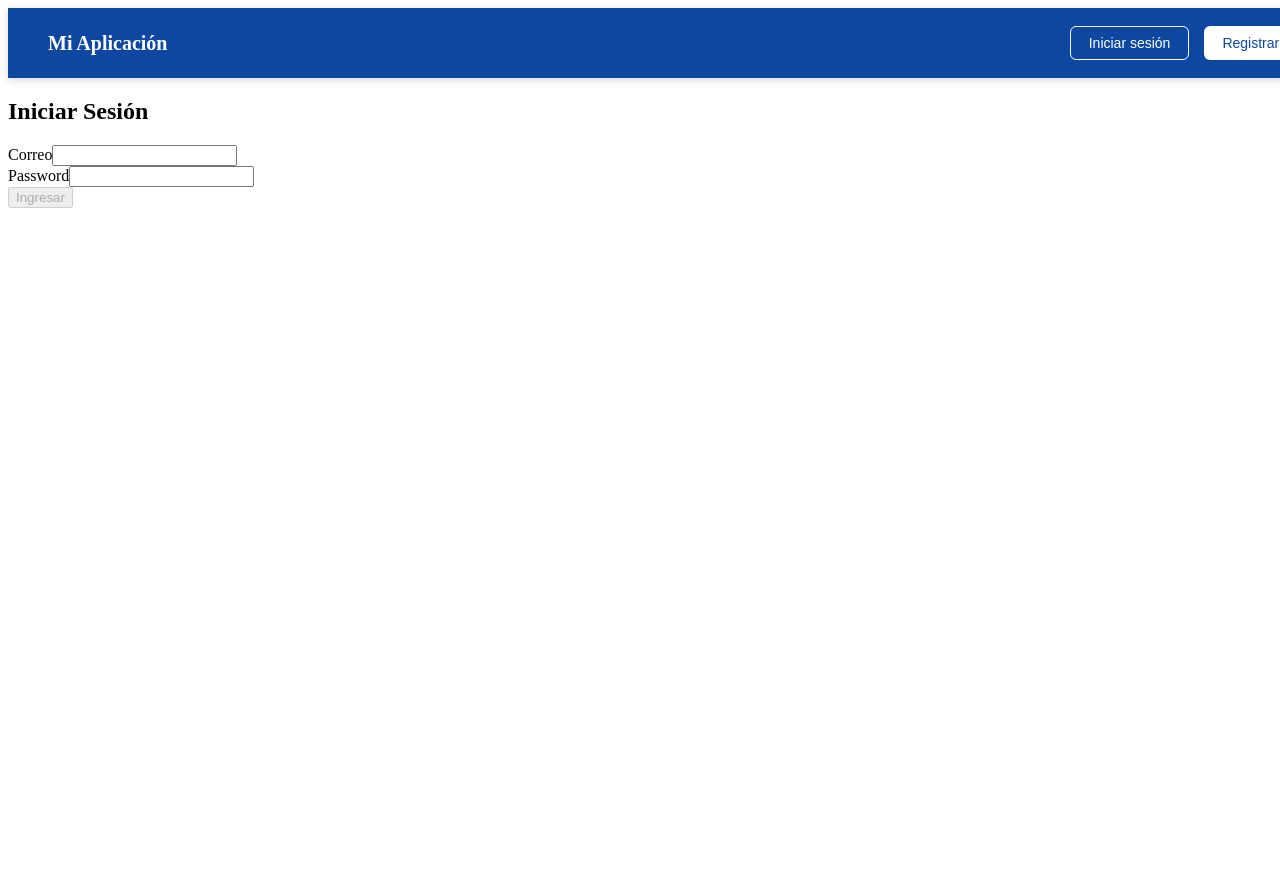
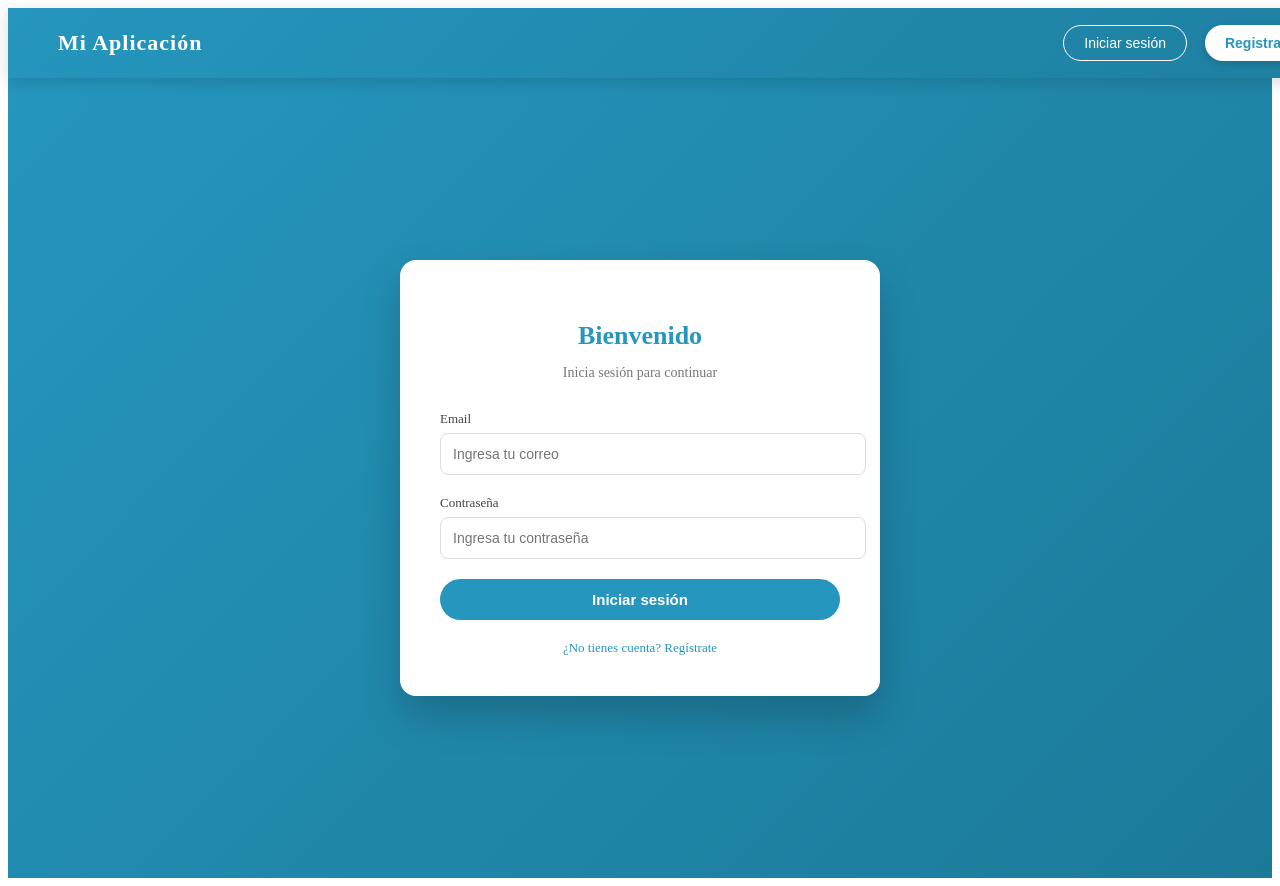
Before and after one commit to davidcr08/RenneFront, an Angular app: page /login in a window 1280 px wide. Shown: the top 886 px of the page. Before the commit the page ends 800 px from the top, so only its background shows below. Built offline with nearby package versions, Linux system fonts and the light colour scheme.

Commit message:
Upgrade login

```diff
--- a/src/app/app.config.ts
+++ b/src/app/app.config.ts
@@ -2,10 +2,11 @@ import { ApplicationConfig, provideBrowserGlobalErrorListeners, provideZoneChang
 import { provideRouter } from '@angular/router';
 import { provideHttpClient } from '@angular/common/http';
 import { Routes } from '@angular/router';
-import { LoginPage } from './features/auth/login.page';
+import { Login } from './features/auth/login/login';
+
 
 export const routes: Routes = [
-  { path: 'login', component: LoginPage },
+  { path: 'login', component: Login },
   { path: '', redirectTo: 'login', pathMatch: 'full' }
 ];
 
--- a/src/app/core/navbar/navbar.css
+++ b/src/app/core/navbar/navbar.css
@@ -1,51 +1,69 @@
 .navbar {
   width: 100%;
   height: 70px;
-  padding: 0 40px;
+  padding: 0 50px;
 
   display: flex;
   justify-content: space-between;
   align-items: center;
 
-  background-color: #0d47a1;
-  box-shadow: 0 2px 8px rgba(0, 0, 0, 0.15);
+  background: linear-gradient(135deg, #2596be, #1e7fa0);
+  backdrop-filter: blur(6px);
+  box-shadow: 0 4px 15px rgba(0, 0, 0, 0.15);
+
+  position: sticky;
+  top: 0;
+  z-index: 1000;
 }
 
 .logo {
   color: white;
-  font-size: 20px;
-  font-weight: 600;
+  font-size: 22px;
+  font-weight: 700;
+  letter-spacing: 1px;
+  transition: 0.3s ease;
+}
+
+.logo:hover {
+  opacity: 0.85;
+  transform: scale(1.05);
 }
 
 .buttons {
   display: flex;
-  gap: 15px;
+  gap: 18px;
 }
 
 button {
-  padding: 8px 18px;
-  border-radius: 6px;
+  padding: 9px 20px;
+  border-radius: 30px;
   border: none;
   cursor: pointer;
   font-size: 14px;
-  transition: 0.3s ease;
+  font-weight: 500;
+  transition: all 0.3s ease;
 }
 
 .login-btn {
   background-color: transparent;
   color: white;
-  border: 1px solid white;
+  border: 1.5px solid white;
 }
 
 .login-btn:hover {
-  background-color: rgba(255, 255, 255, 0.15);
+  background-color: rgba(255, 255, 255, 0.2);
+  transform: translateY(-2px);
 }
 
 .register-btn {
   background-color: white;
-  color: #0d47a1;
+  color: #2596be;
+  font-weight: 600;
+  box-shadow: 0 3px 8px rgba(0, 0, 0, 0.15);
 }
 
 .register-btn:hover {
-  background-color: #e3f2fd;
+  background-color: #e6f7fc;
+  transform: translateY(-2px);
+  box-shadow: 0 5px 12px rgba(0, 0, 0, 0.2);
 }
--- /dev/null
+++ b/src/app/features/auth/login/login.css
@@ -0,0 +1,117 @@
+/* Fondo completo */
+.login-container {
+  height: 100vh;
+  display: flex;
+  justify-content: center;
+  align-items: center;
+
+  background: linear-gradient(135deg, #2596be, #1c7a99);
+}
+
+/* Tarjeta */
+.login-card {
+  width: 400px;
+  padding: 40px;
+
+  background: white;
+  border-radius: 16px;
+  box-shadow: 0 20px 40px rgba(0, 0, 0, 0.2);
+
+  text-align: center;
+  animation: fadeIn 0.6s ease;
+}
+
+.login-card h2 {
+  margin-bottom: 10px;
+  font-size: 26px;
+  font-weight: 700;
+  color: #2596be;
+}
+
+.subtitle {
+  margin-bottom: 30px;
+  color: #777;
+  font-size: 14px;
+}
+
+/* Inputs */
+.form-group {
+  margin-bottom: 20px;
+  text-align: left;
+}
+
+.form-group label {
+  font-size: 13px;
+  font-weight: 500;
+  color: #444;
+  display: block;
+  margin-bottom: 6px;
+}
+
+.form-group input {
+  width: 100%;
+  padding: 12px;
+  border-radius: 8px;
+  border: 1px solid #ddd;
+  font-size: 14px;
+  transition: 0.3s ease;
+}
+
+.form-group input:focus {
+  border-color: #2596be;
+  outline: none;
+  box-shadow: 0 0 0 3px rgba(37, 150, 190, 0.2);
+}
+
+/* Botón */
+.login-button {
+  width: 100%;
+  padding: 12px;
+  border-radius: 30px;
+  border: none;
+  font-size: 15px;
+  font-weight: 600;
+  cursor: pointer;
+
+  background-color: #2596be;
+  color: white;
+  transition: 0.3s ease;
+}
+
+.login-button:hover {
+  background-color: #1c7a99;
+  transform: translateY(-2px);
+}
+
+/* Links */
+.extra-links {
+  margin-top: 20px;
+  font-size: 13px;
+}
+
+.extra-links a {
+  color: #2596be;
+  text-decoration: none;
+  font-weight: 500;
+}
+
+.extra-links a:hover {
+  text-decoration: underline;
+}
+
+/* Animación */
+@keyframes fadeIn {
+  from {
+    opacity: 0;
+    transform: translateY(15px);
+  }
+  to {
+    opacity: 1;
+    transform: translateY(0);
+  }
+}
+.error-message {
+  margin-top: 15px;
+  color: #e53935;
+  font-size: 14px;
+}
--- /dev/null
+++ b/src/app/features/auth/login/login.html
@@ -0,0 +1,29 @@
+<div class="login-container">
+  <div class="login-card">
+    <h2>Bienvenido</h2>
+    <p class="subtitle">Inicia sesión para continuar</p>
+
+    <form (ngSubmit)="onSubmit()">
+      <div class="form-group">
+        <label>Email</label>
+        <input type="email" placeholder="Ingresa tu correo" required />
+      </div>
+
+      <div class="form-group">
+        <label>Contraseña</label>
+        <input type="password" placeholder="Ingresa tu contraseña" required />
+      </div>
+
+      <button type="submit" class="login-button">
+        Iniciar sesión
+      </button>
+      <p *ngIf="errorMessage" class="error-message">
+        {{ errorMessage }}
+      </p>
+    </form>
+
+    <div class="extra-links">
+      <a routerLink="/register">¿No tienes cuenta? Regístrate</a>
+    </div>
+  </div>
+</div>
--- /dev/null
+++ b/src/app/features/auth/login/login.ts
@@ -0,0 +1,52 @@
+import { Component, inject } from '@angular/core';
+import {FormBuilder, FormsModule, ReactiveFormsModule, Validators} from '@angular/forms';
+import { Router } from '@angular/router';
+import { CommonModule } from '@angular/common';
+import { AuthService } from '../auth.service'; // ajusta si cambia ruta
+
+@Component({
+  selector: 'app-login',
+  standalone: true,
+  imports: [CommonModule, ReactiveFormsModule, FormsModule],
+  templateUrl: './login.html',
+  styleUrl: './login.css'
+})
+export class Login {
+
+  private fb = inject(FormBuilder);
+  private authService = inject(AuthService);
+  private router = inject(Router);
+
+  errorMessage: string | null = null;
+  loading = false;
+
+  form = this.fb.group({
+    email: ['', [Validators.required, Validators.email]],
+    password: ['', Validators.required]
+  });
+
+  onSubmit(): void {
+    if (this.form.invalid) return;
+
+    this.loading = true;
+    this.errorMessage = null;
+
+    this.authService.login(this.form.value as any).subscribe({
+      next: () => {
+        this.router.navigate(['/dashboard']); // cuando lo tengas
+      },
+      error: (err) => {
+        this.loading = false;
+
+        if (err.status === 401) {
+          this.errorMessage = 'Credenciales inválidas';
+        } else {
+          this.errorMessage = 'Error del servidor';
+        }
+      },
+      complete: () => {
+        this.loading = false;
+      }
+    });
+  }
+}
--- a/src/index.html
+++ b/src/index.html
@@ -3,9 +3,7 @@
 <head>
   <meta charset="utf-8">
   <title>RenneFront</title>
-  <base href="/">
-  <meta name="viewport" content="width=device-width, initial-scale=1">
-  <link rel="icon" type="image/x-icon" href="favicon.ico">
+
 </head>
 <body>
   <app-root></app-root>
```
Also changed, not shown: 1 other file (tests, documents, lock files or other folders).
